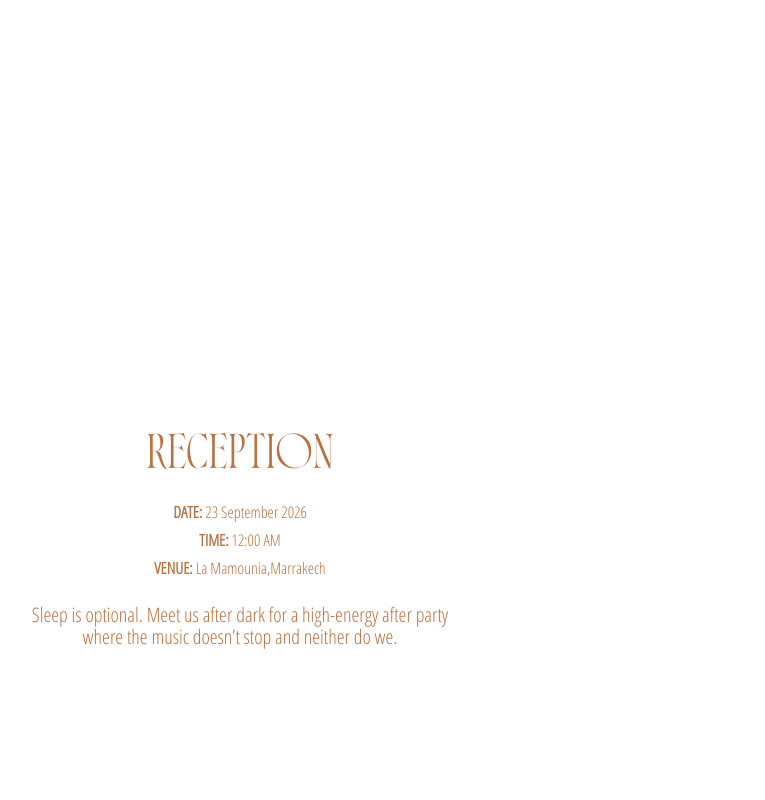
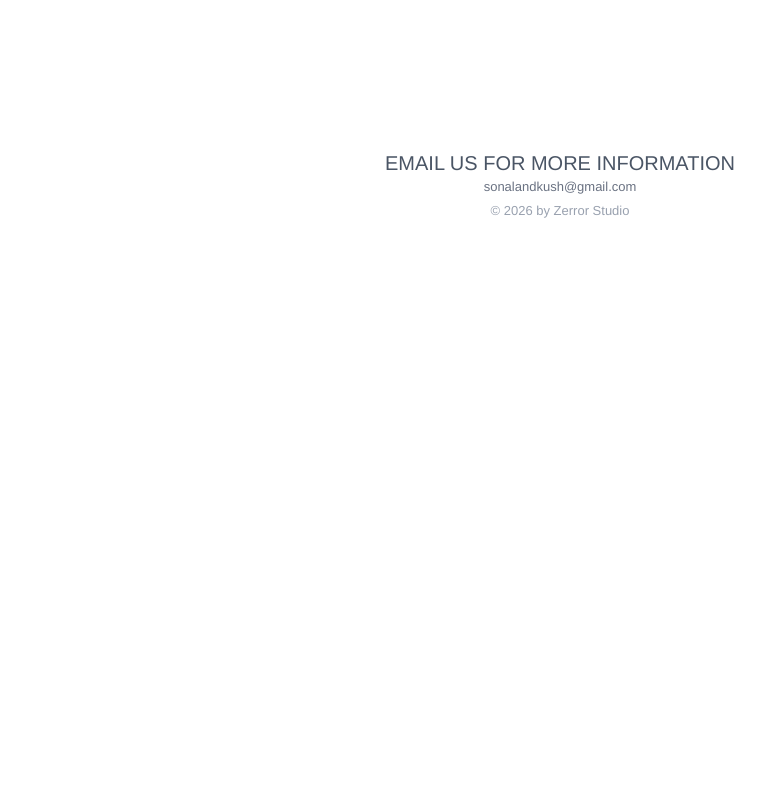
Before and after one commit to inderjit-zerror/sonal-and-kush, a Next.js app: page /wedding in a window 1280 px wide. Shown: the part 8640-9440 px from the top of the page, without its empty margins (80-845 px from the left). After the commit the page ends 8892 px from the top, so only its background shows below. Built offline with nearby package versions, Linux system fonts and the light colour scheme; a web font is replaced by a local one.

Commit message:
remove Rep

```diff
--- a/src/components/sections/wedding/CardX.jsx
+++ b/src/components/sections/wedding/CardX.jsx
@@ -349,7 +349,7 @@ const CardX = () => {
           </div>
 
           {/* 4 After Party */}
-          <div className="w-full max-sm:w-full h-[100vh] max-sm:h-fit max-sm:py-[10vh] max-sm:px-[20px] z-50  flex relative flex-col COLOR_TEXT_RED justify-center items-center">
+          {/* <div className="w-full max-sm:w-full h-[100vh] max-sm:h-fit max-sm:py-[10vh] max-sm:px-[20px] z-50  flex relative flex-col COLOR_TEXT_RED justify-center items-center">
             <h5 className="Font_Q text-[40px] max-sm:leading-[45px] uppercase mt-6 max-sm:px-[1vw] max-sm:text-center ">Reception</h5>
             <div className=" text-[16px] mt-6 flex flex-col justify-center max-sm:text-center items-center Font_YV gap-1">
               <span>
@@ -366,14 +366,14 @@ const CardX = () => {
 
             <p className=" Font_YV mt-6 leading-relaxed max-w-md text-center mx-auto">
               Sleep is optional. Meet us after dark for a high-energy after party where the music doesn’t stop and neither do we.
-            </p>
+            </p> */}
             {/* <p className=" Font_YV mt-2 leading-relaxed max-w-md text-center mx-auto">
               Steeped in tradition and splashed with sunshine. Come celebrate our haldi with lively music, dancing, and happy moments.
             </p> */}
 
              {/* <span className='Text_YV font-semibold py-4 text-[14px] capitalize'>( no white & gold )</span> */}
 
-          </div>
+          {/* </div> */}
 
 
 
```
